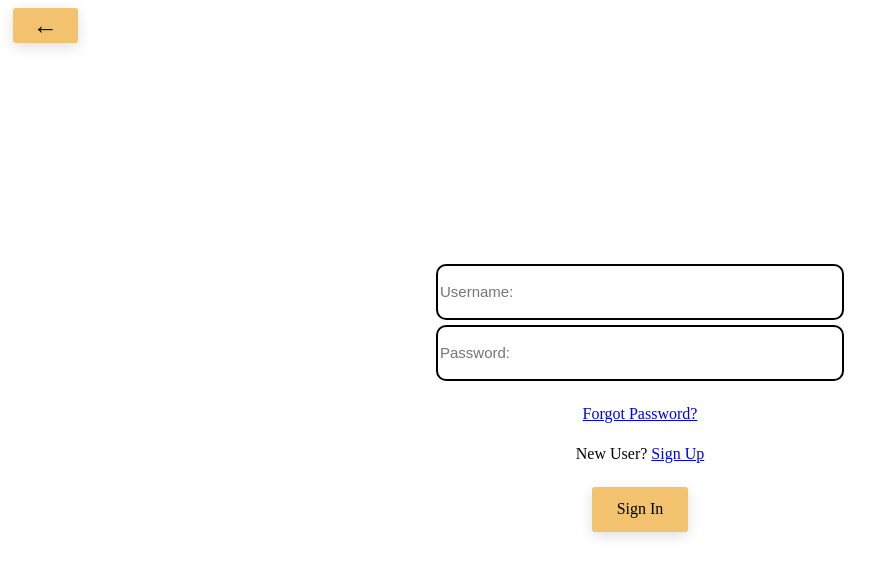
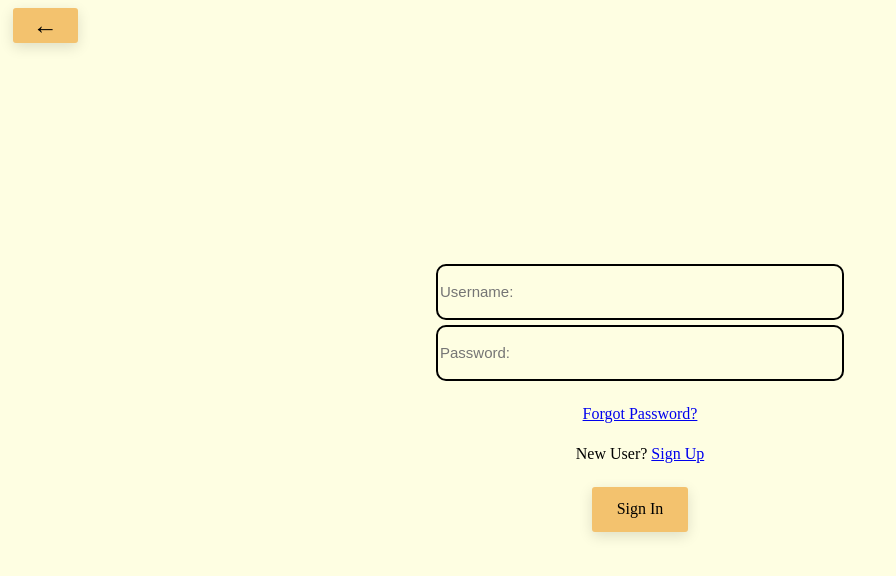
Before and after one commit to ilhanbae/TriFora, a React (Create React App) app: page / in a window 1280 px wide. Shown: the top 576 px of the page, without its empty margins (0-896 px from the left). Built offline with nearby package versions, Linux system fonts and the light colour scheme.

Commit message:
login page css changes #68

```diff
--- a/src/Component/SignIn.jsx
+++ b/src/Component/SignIn.jsx
@@ -6,12 +6,13 @@ import "../style/SignIn.css";
 export default class LoginForm extends React.Component {
     render() {
         return (
-            <div className='wrapper'>
-                <div className='inner'>
+            <div className='wrapper1'>
+                <div className='inner1'>
+                    <form className='form-class'>
+                        <label>
+                            <button className='base base-back'>&#8592;</button>
+                        </label>
 
-                    <button className='base base-back'>&#8592;</button>
-
-                    <form className='form-class'>
                         <label className='input1'>
                             <input type="text" placeholder="Username: " className='input1-stuff'/>
                         </label>
--- a/src/style/SignIn.css
+++ b/src/style/SignIn.css
@@ -1,15 +1,15 @@
-RegisterForm.cssbody {
+body {
     background-color: #FEFEE2;
 }
 
-.wrapper {
+.wrapper1 {
     display: flex;
     align-items: center;
     justify-content: center;
     height: 100vh;
 }
 
-.inner {
+.inner1 {
     max-width: 758px;
     text-align: center;
     padding: 27px 20px 37px;
@@ -32,11 +32,13 @@ RegisterForm.cssbody {
 .base:hover {
     background: #F3C26E;
     box-shadow: 0 6px 20px rgb(245 245 220 / 43%);
+    cursor: pointer;
 }
 
 /* Back Arrow */
 
 .base-back {
+    cursor: pointer;
     position: absolute;
     top: 1%;
     left: 1%;
@@ -68,11 +70,6 @@ RegisterForm.cssbody {
     height: 50px;
     font-size: 15px;
     background: none;
-}
-
-.input1-stuff:focus {
-    outline: none;
-    border-bottom: 2px solid #999999;
 }
 
 /* User */
```
